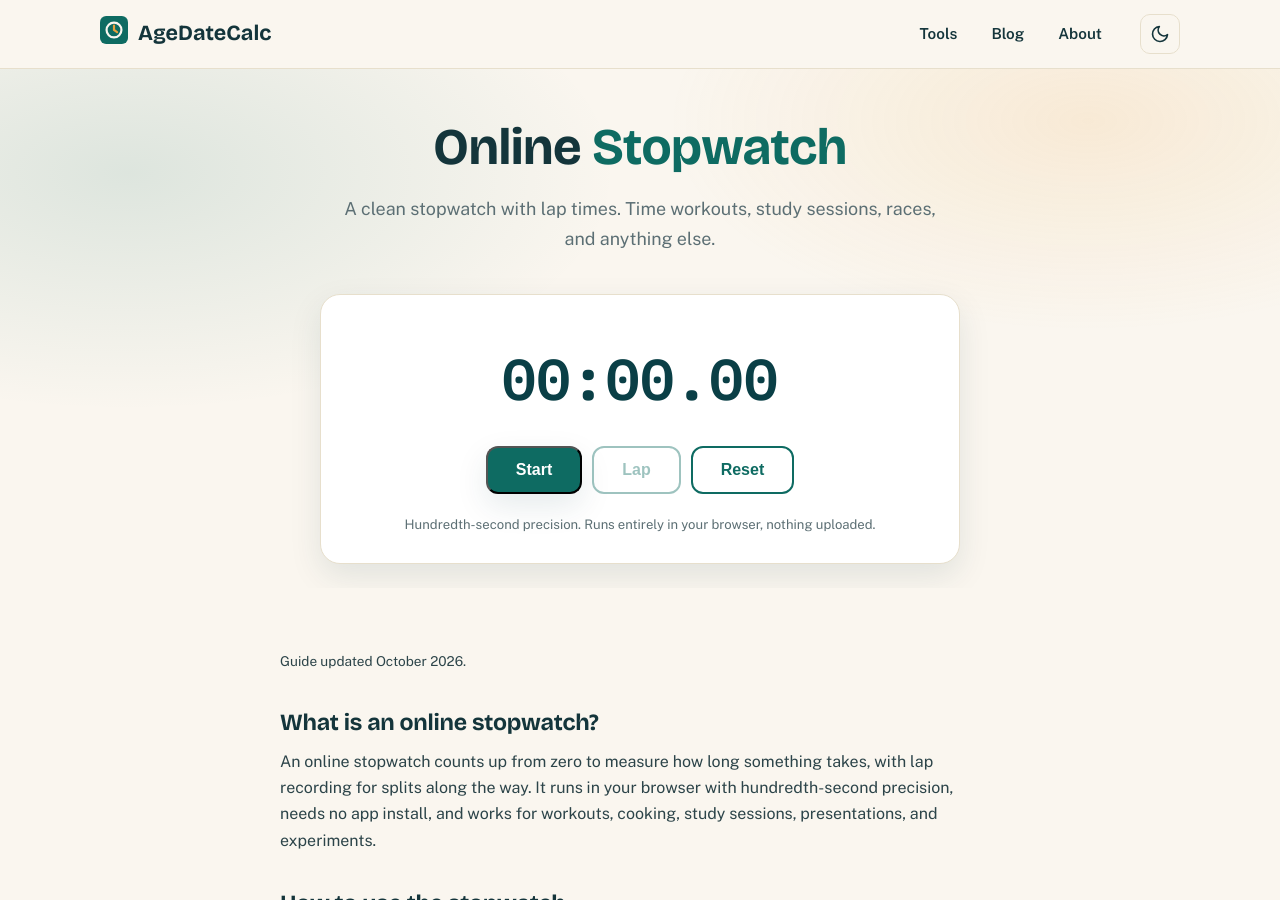
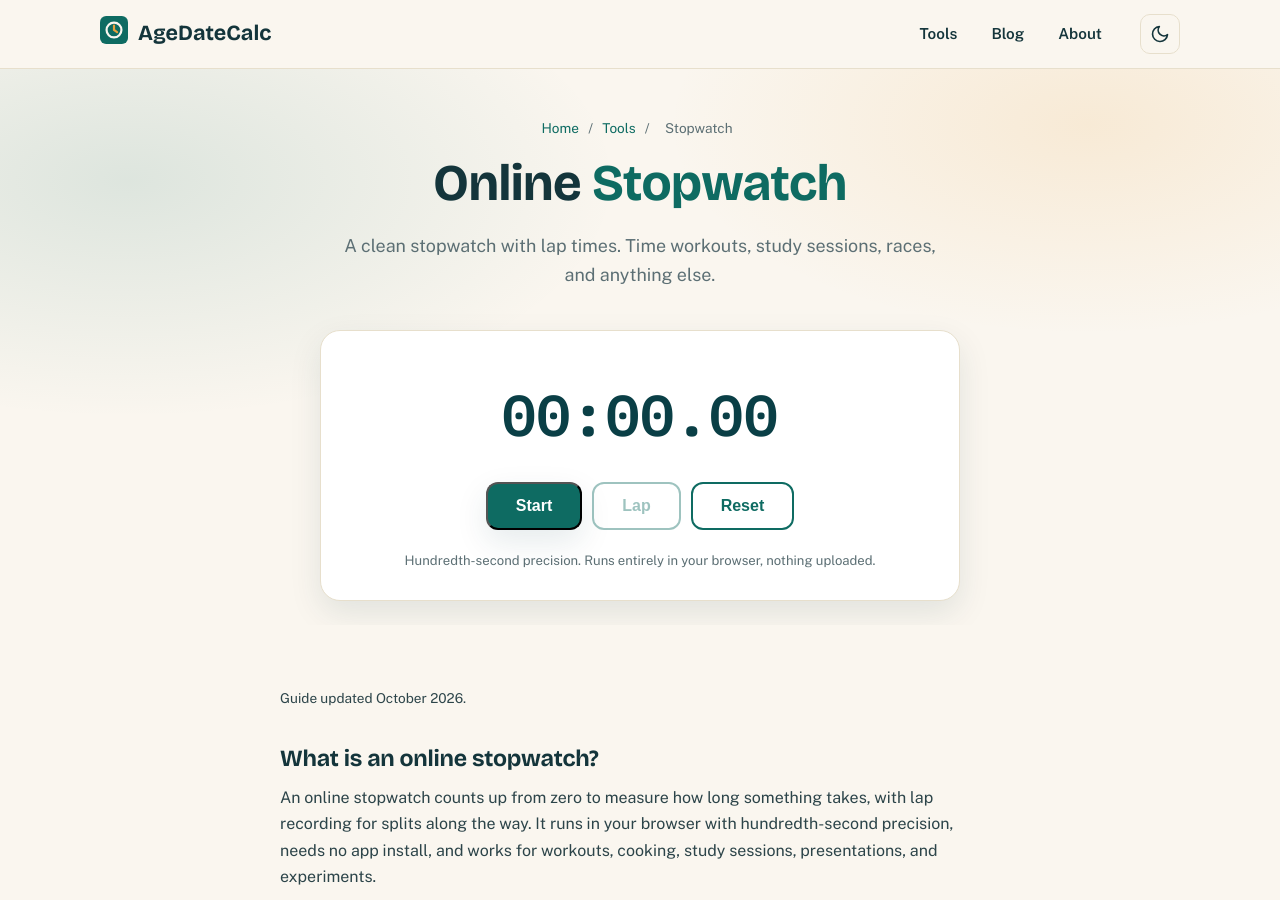
Before and after one commit to zaidmeo09-dhangal/agedatecalc, a Jekyll site: the page built from stopwatch.md, in a window 1280 px wide and 900 px high. Built offline with Jekyll 4.4.1, drawn with Linux system fonts in a browser that asks for light colours.

```diff
--- a/stopwatch.md
+++ b/stopwatch.md
@@ -3,6 +3,7 @@
 title: Online Stopwatch with Lap Times - Free
 description: A clean, free online stopwatch with lap times. Time workouts, study sessions, races, and experiments with start, pause, reset, and lap recording. No sign-up.
 permalink: /stopwatch/
+breadcrumb: Stopwatch
 schema: |
   {
     "@context": "https://schema.org",
@@ -103,6 +104,11 @@
 
 <section class="hero" style="padding:48px 0 24px">
   <div class="wrap hero-inner">
+    <nav class="breadcrumb" aria-label="Breadcrumb">
+      <a href="{{ '/' | relative_url }}">Home</a> <span>/</span>
+      <a href="{{ '/tools/' | relative_url }}">Tools</a> <span>/</span>
+      <span>{{ page.breadcrumb }}</span>
+    </nav>
     <h1>Online <span class="accent">Stopwatch</span></h1>
     <p class="lead">A clean stopwatch with lap times. Time workouts, study sessions, races, and anything else.</p>
     <div class="calc-card" style="text-align:center">
```
